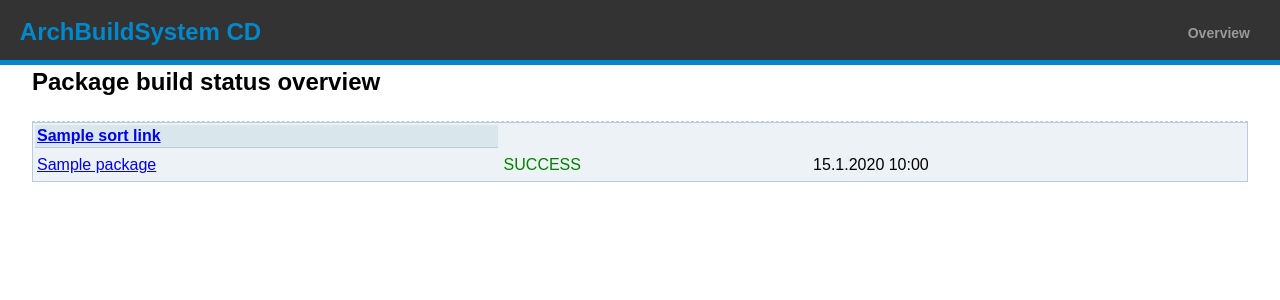
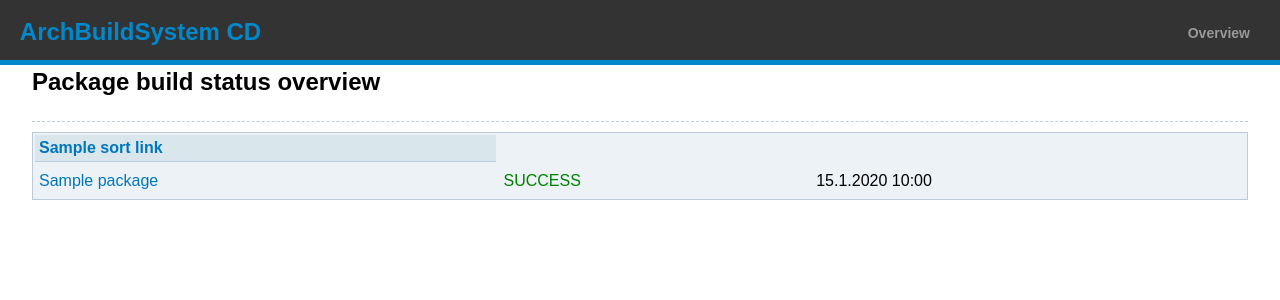
Before and after one commit to bionade24/abs_cd, a Django app: template cd_manager/templates/cd_manager/package_list.html in a window 1280 px wide. Shown: the top 300 px of the page. Run offline with Django 3.2, Linux system fonts and the light colour scheme; tables that the repository leaves empty hold one stand-in row (values such as "Sample post"); the template is opened without the code that fills it: values that come from a table or form of the project are taken from there, most other values are stand-ins (such as "Sample title", 1, 10 or a date in 2020); parts of the project's set-up code (start-up, migrations or seed data) failed here and were passed over.

Commit message:
adjusted the package list stylesheet further to have similar link color to https://security.archlinux.org/

```diff
--- a/cd_manager/static/cd_manager/base_abs-cd.css
+++ b/cd_manager/static/cd_manager/base_abs-cd.css
@@ -5,6 +5,7 @@ html *
 
 .content {
     margin: 0 auto;
+    margin-bottom: 10px;
     text-align: left;
     width: 95%;
 }
@@ -12,4 +13,5 @@ html *
 hr {
     border: 0;
     border-bottom: 1px dashed #BBCCDD;
+    margin-bottom: 10px;
 }
--- a/cd_manager/static/cd_manager/package_list.css
+++ b/cd_manager/static/cd_manager/package_list.css
@@ -5,16 +5,25 @@ table {
     border: 1px solid #BBCCDD;
 }
 
+a, a:visited {
+    color: #0077BB;
+    text-decoration: none;
+}
+
+a:hover, a:focus, a:visited:hover, a:visited:focus {
+    text-decoration: underline;
+}
+
 th {
     text-align: left;
-    padding: 0px;
+    padding: 2px;
     background-color: #D9E6EC;
     border-bottom: 1px solid #BBCCDD;
 }
 
 td {
     text-align: left;
-    padding: 2px;
+    padding: 4px;
 }
 
 tr:hover {
```
